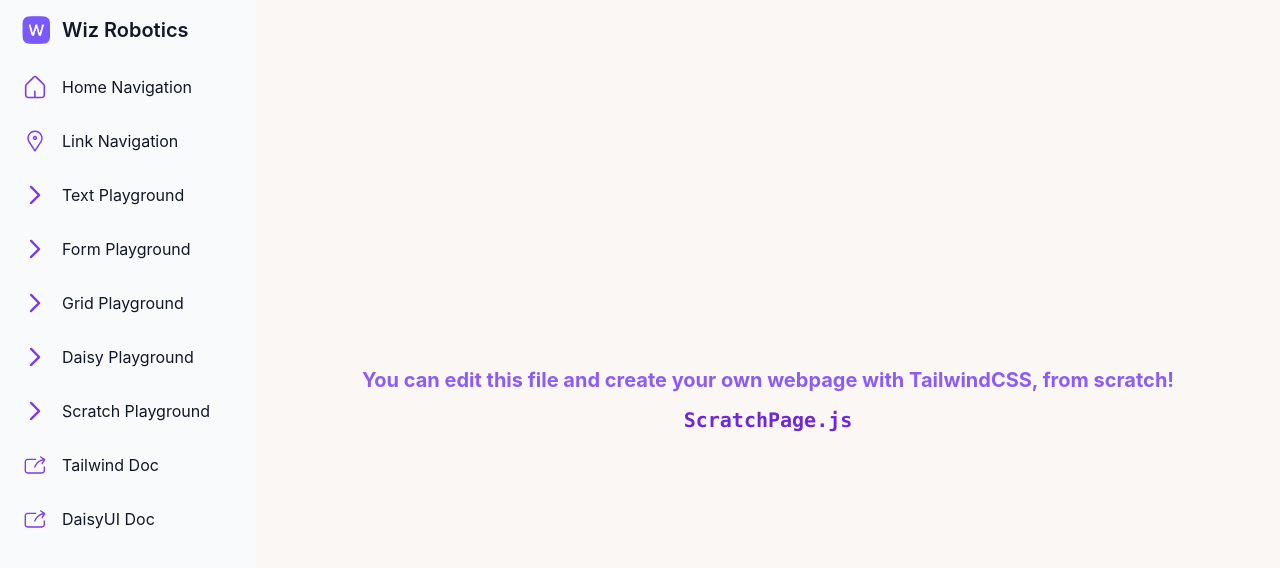
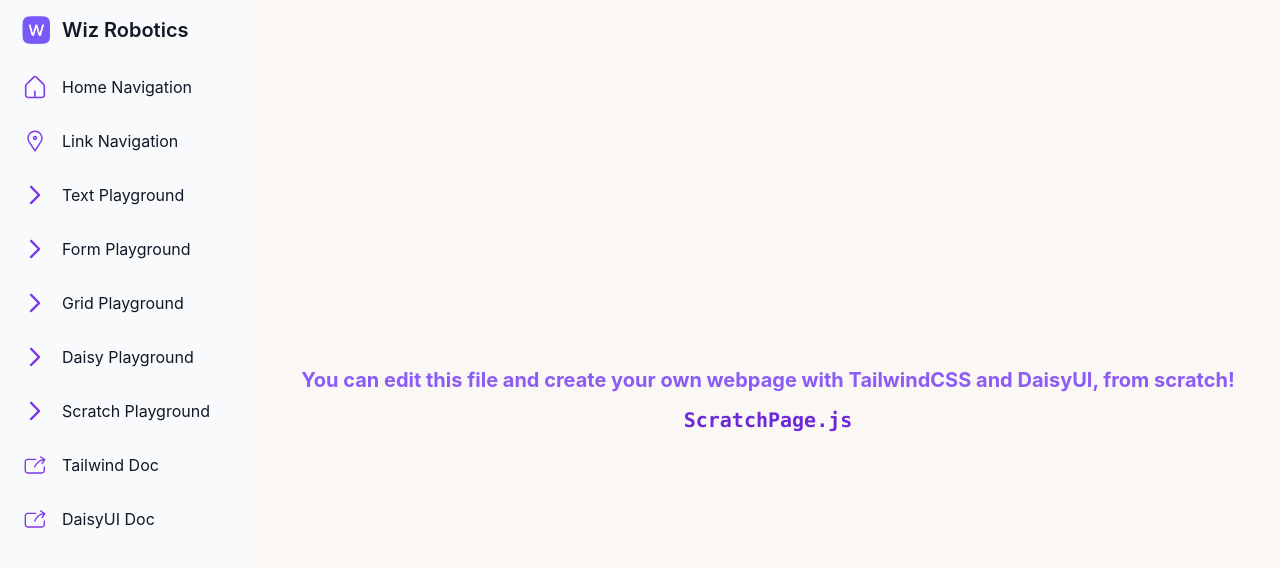
Before and after one commit to avitalpal/tailwindCSS, a React (Create React App) app: page /scratchpage in a window 1280 px wide. Shown: the top 568 px of the page. Built offline with nearby package versions, Linux system fonts and the light colour scheme.

Commit message:
added daisyUI

```diff
--- a/src/ScratchPage.js
+++ b/src/ScratchPage.js
@@ -10,7 +10,7 @@ function ScratchPage() {
       {/* put your code here, you can delete the code below if you'd like! */}
       <div class="flex h-screen">
         <div class="m-auto">
-          <p class="text-violet-500 font-bold text-xl leading-loose">You can edit this file and create your own webpage with TailwindCSS, from scratch!</p>
+          <p class="text-violet-500 font-bold text-xl leading-loose">You can edit this file and create your own webpage with TailwindCSS and DaisyUI, from scratch!</p>
           <code class="text-violet-700 font-bold text-xl leading-loose">ScratchPage.js</code>
         </div>
       </div>
```
